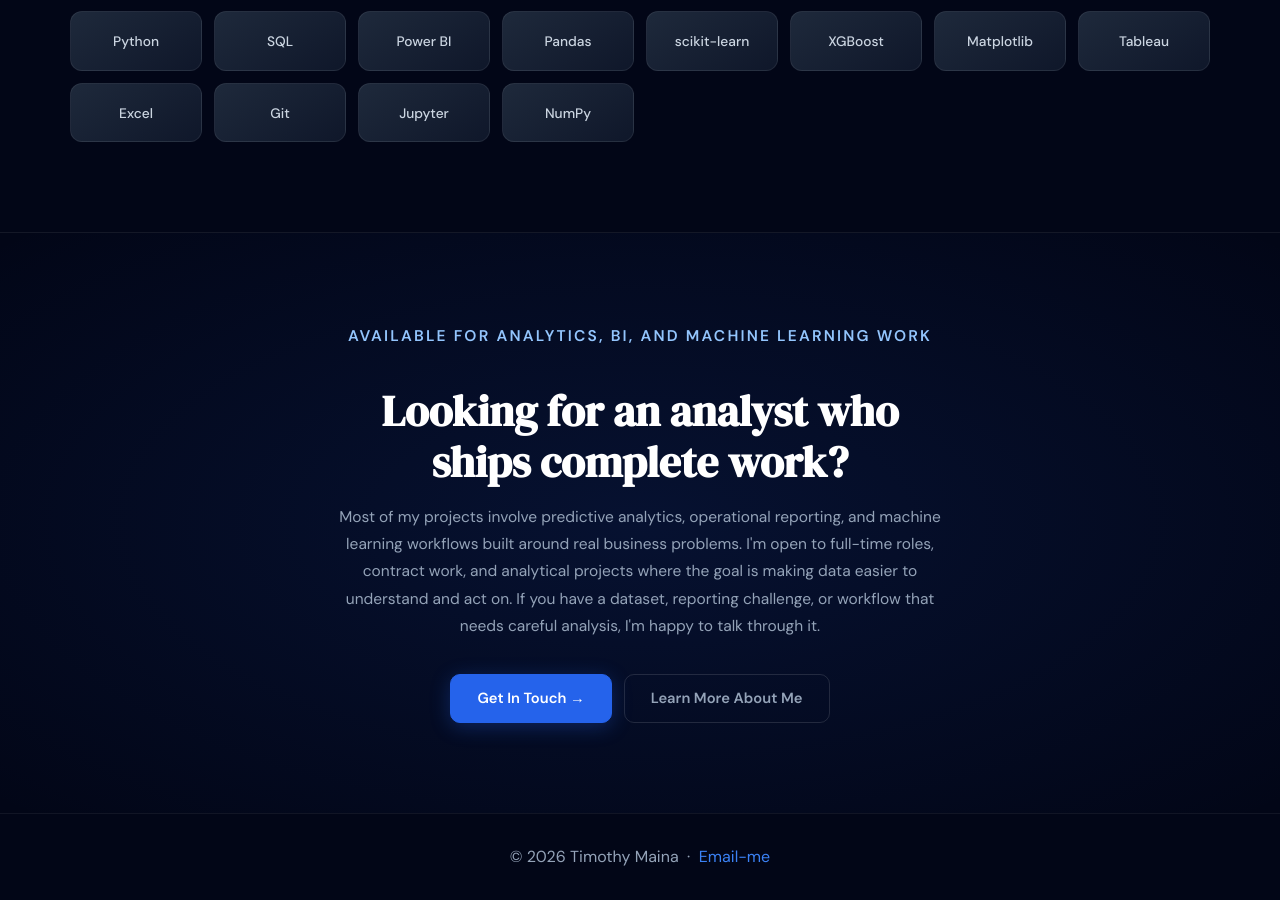
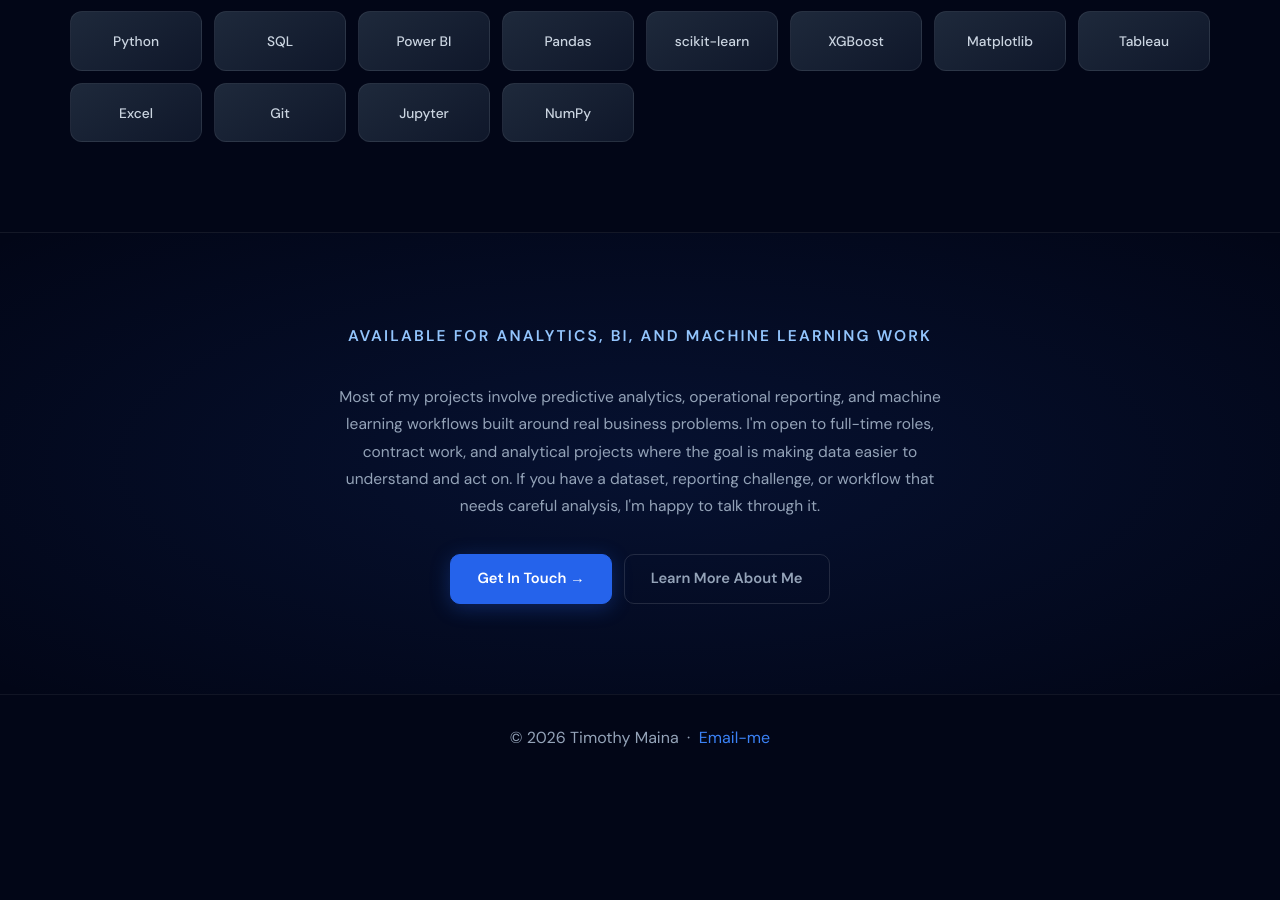
Before and after one commit to timmaina-devhub/timmaina-devhub.github.io, a Jekyll site: the page built from index.md, in a window 1280 px wide and 900 px high, scrolled down 3010 px. Built offline with Jekyll 4.4.1, drawn with Linux system fonts in a browser that asks for light colours; after the commit the page ends 3790 px from its top, so only the background shows below that.

Commit message:
Update index.md

```diff
--- a/index.md
+++ b/index.md
@@ -250,7 +250,6 @@ title: Home
   <div class="h-cta-banner__glow" aria-hidden="true"></div>
   <div class="h-cta-banner__inner reveal-up">
     <p class="h-eyebrow" style="color:#93c5fd;">Available for analytics, BI, and machine learning work</p>
-    <h2>Looking for an analyst who ships complete work?</h2>
     <p>Most of my projects involve predictive analytics, operational reporting, and machine learning workflows built around real business problems. I'm open to full-time roles, contract work, and analytical projects where the goal is making data easier to understand and act on. If you have a dataset, reporting challenge, or workflow that needs careful analysis, I'm happy to talk through it.</p>
     <div class="h-cta-banner__actions">
       <a href="/contact" class="h-btn h-btn--primary">Get In Touch →</a>
```
